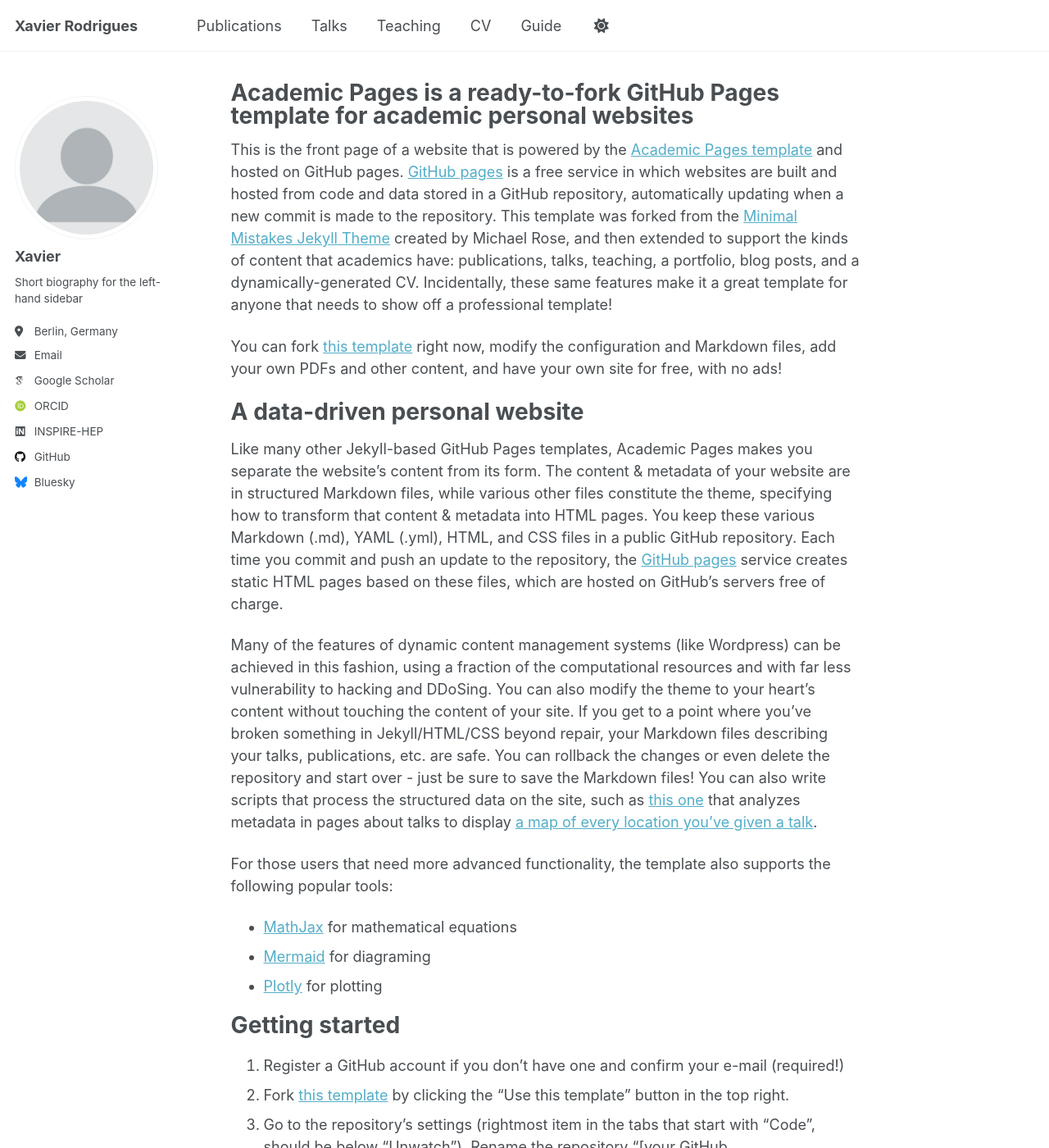
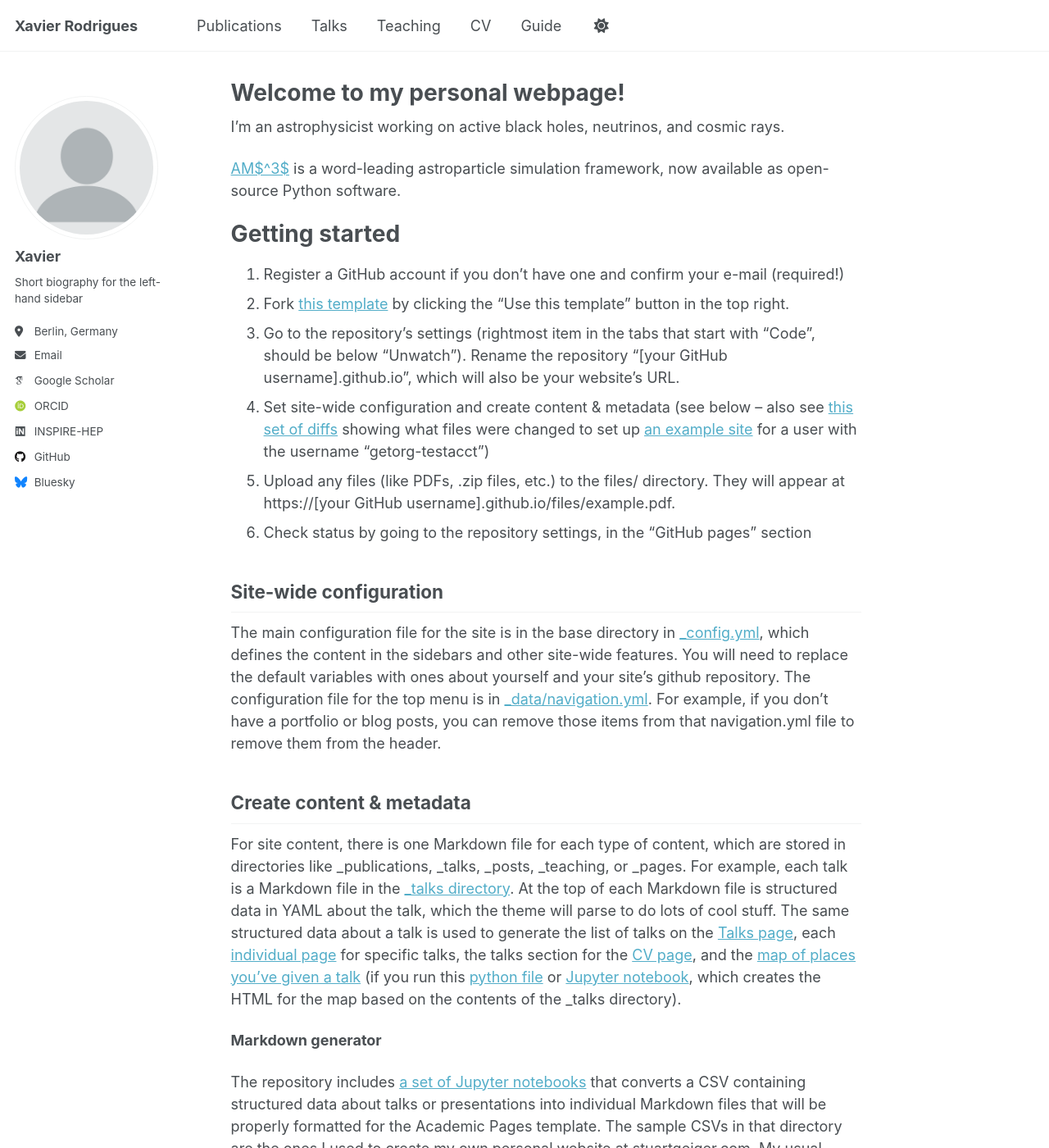
Before and after one commit to xrod/xrod.github.io, a Jekyll site: the page built from _pages/about.md, in a window 1280 px wide and 1400 px high. Shown: the whole window at 82% size. Built offline with Jekyll 4.4.1, drawn with Linux system fonts in a browser that asks for light colours; some web fonts are replaced; a script that is not in the unit is left out.

Commit message:
Update about.md

```diff
--- a/_pages/about.md
+++ b/_pages/about.md
@@ -1,26 +1,15 @@
 ---
 permalink: /
-title: "Academic Pages is a ready-to-fork GitHub Pages template for academic personal websites"
+title: "Welcome to my personal webpage!"
 author_profile: true
 redirect_from:
   - /about/
   - /about.html
 ---
 
-This is the front page of a website that is powered by the [Academic Pages template](https://github.com/academicpages/academicpages.github.io) and hosted on GitHub pages. [GitHub pages](https://pages.github.com) is a free service in which websites are built and hosted from code and data stored in a GitHub repository, automatically updating when a new commit is made to the repository. This template was forked from the [Minimal Mistakes Jekyll Theme](https://mmistakes.github.io/minimal-mistakes/) created by Michael Rose, and then extended to support the kinds of content that academics have: publications, talks, teaching, a portfolio, blog posts, and a dynamically-generated CV. Incidentally, these same features make it a great template for anyone that needs to show off a professional template!
+I'm an astrophysicist working on active black holes, neutrinos, and cosmic rays.
 
- You can fork [this template](https://github.com/academicpages/academicpages.github.io) right now, modify the configuration and Markdown files, add your own PDFs and other content, and have your own site for free, with no ads!
-
-A data-driven personal website
-======
-Like many other Jekyll-based GitHub Pages templates, Academic Pages makes you separate the website's content from its form. The content & metadata of your website are in structured Markdown files, while various other files constitute the theme, specifying how to transform that content & metadata into HTML pages. You keep these various Markdown (.md), YAML (.yml), HTML, and CSS files in a public GitHub repository. Each time you commit and push an update to the repository, the [GitHub pages](https://pages.github.com/) service creates static HTML pages based on these files, which are hosted on GitHub's servers free of charge.
-
-Many of the features of dynamic content management systems (like Wordpress) can be achieved in this fashion, using a fraction of the computational resources and with far less vulnerability to hacking and DDoSing. You can also modify the theme to your heart's content without touching the content of your site. If you get to a point where you've broken something in Jekyll/HTML/CSS beyond repair, your Markdown files describing your talks, publications, etc. are safe. You can rollback the changes or even delete the repository and start over - just be sure to save the Markdown files! You can also write scripts that process the structured data on the site, such as [this one](https://github.com/academicpages/academicpages.github.io/blob/master/talkmap.ipynb) that analyzes metadata in pages about talks to display [a map of every location you've given a talk](https://academicpages.github.io/talkmap.html).
-
-For those users that need more advanced functionality, the template also supports the following popular tools:
-- [MathJax](https://www.mathjax.org/) for mathematical equations
-- [Mermaid](https://mermaid.js.org/) for diagraming
-- [Plotly](https://plotly.com/javascript/) for plotting
+[AM$^3$](https://am3.readthedocs.io/en/latest/) is a word-leading astroparticle simulation framework, now available as open-source Python software.
 
 Getting started
 ======
```
